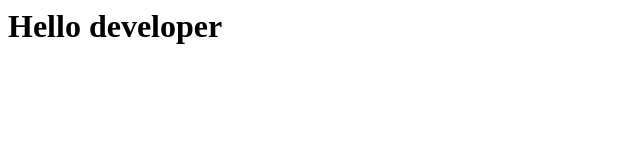
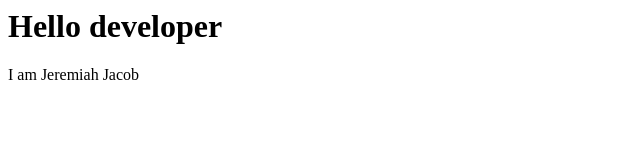
Before and after one commit to JeremiahJacob261/sketch, a plain HTML site: page index.html in a window 1280 px wide. Shown: the whole page, without its empty margins (0-640 px from the left). Drawn offline with Linux system fonts and the light colour scheme.

Commit message:
Update index.html

```diff
--- a/index.html
+++ b/index.html
@@ -4,5 +4,6 @@
 </head>
 <body>
 <h1>Hello developer</h1>
+  I am Jeremiah Jacob
 </body>
 </html>
```
